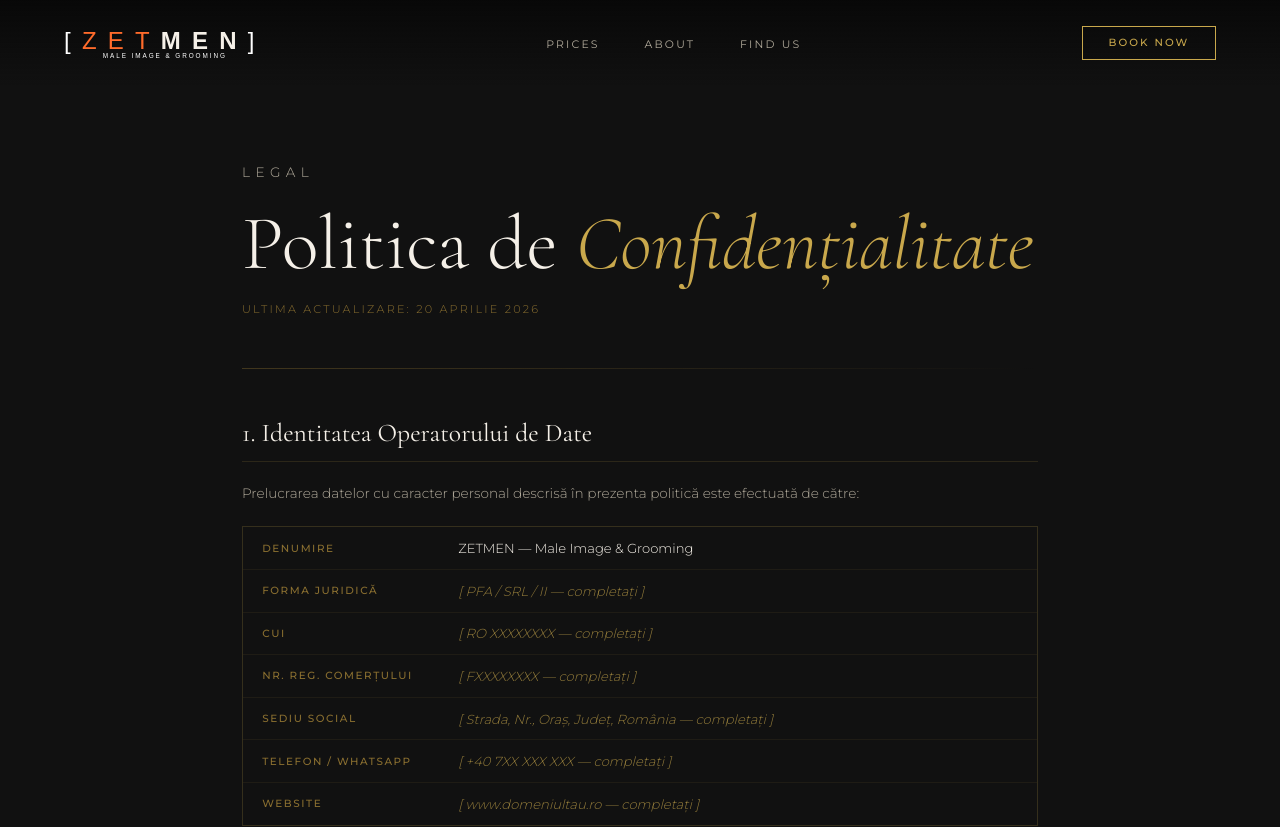
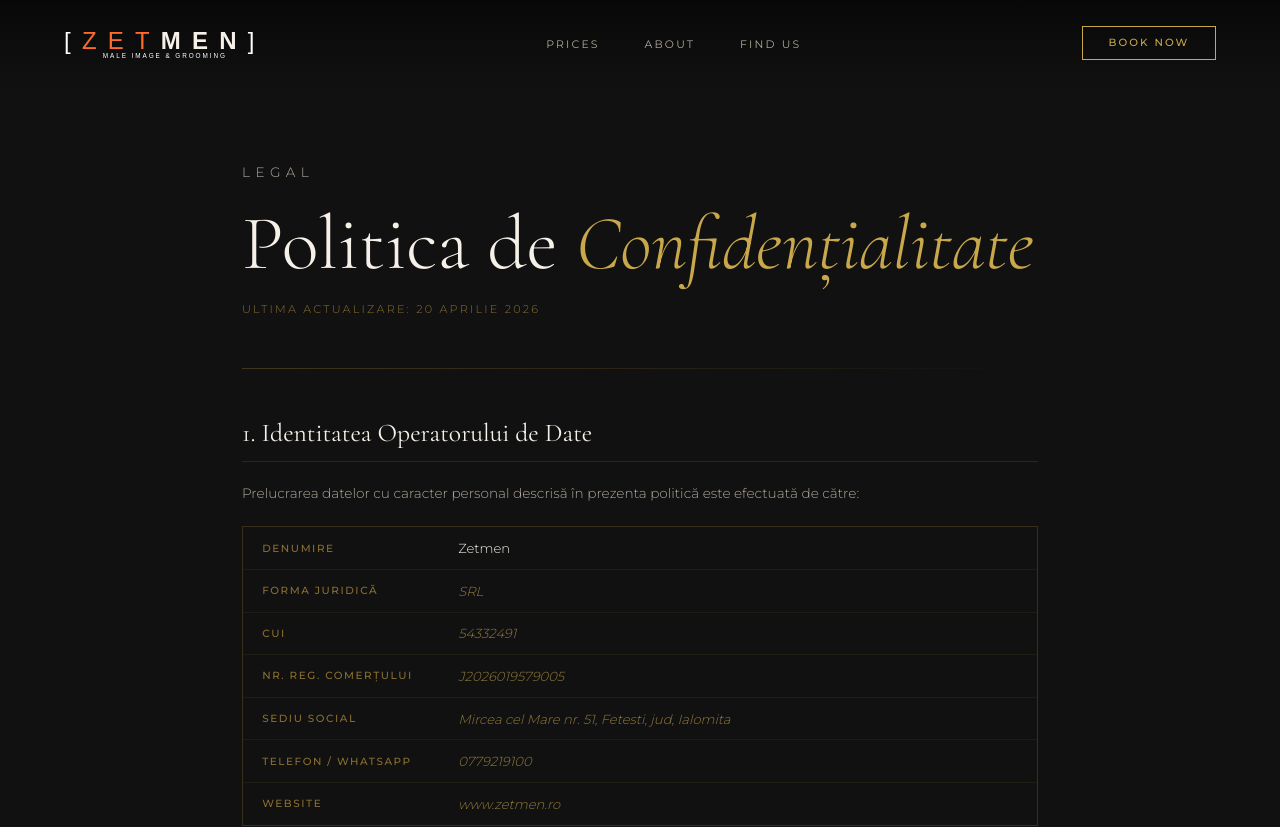
Before and after one commit to ionelnitu/ZetMenSalon, an Angular app: page /privacy in a window 1280 px wide. Shown: the top 827 px of the page. Built offline with nearby package versions, Linux system fonts and the light colour scheme.

Commit message:
adjusting the images and add more certificates

```diff
--- a/src/app/components/ceo/ceo.component.html
+++ b/src/app/components/ceo/ceo.component.html
@@ -60,3 +60,4 @@
 
   </div>
 </section>
+<app-footer></app-footer>
--- a/src/app/components/ceo/ceo.component.ts
+++ b/src/app/components/ceo/ceo.component.ts
@@ -2,6 +2,7 @@ import { Component, AfterViewInit, ElementRef, QueryList, ViewChildren } from '@
 import { CommonModule } from '@angular/common';
 import { RouterLink } from '@angular/router';
 import { NavbarComponent } from '../navbar/navbar.component';
+import { FooterComponent } from '../footer/footer.component';
 
 interface Accomplishment {
   image: string[];
@@ -13,7 +14,7 @@ interface Accomplishment {
 @Component({
   selector: 'app-ceo',
   standalone: true,
-  imports: [CommonModule, RouterLink, NavbarComponent],
+  imports: [CommonModule, RouterLink, NavbarComponent,FooterComponent],
   templateUrl: './ceo.component.html',
   styleUrl: './ceo.component.scss',
 })
@@ -53,7 +54,7 @@ export class CeoComponent implements AfterViewInit {
     },
     {
       image: ['assets/6thCertificate.jpeg', 'assets/7thCertificate.jpeg'],
-      year: '2026',
+      year: '18th January 2026',
       title: 'Inspire Barber Academy Brasov',
       desc: 'Locul unde l-am cunoscut pe George Hali. Un profesionist extraordinar, un om de o calitate rar intalnita si un prieten de nadejde. Aici am avut parte de o experienta cu o incarcatura de informatii practice si teoretice pe care nu le-am intalnit nicaieri.  Intr-o atmosfera relaxanta si plina de sens am obtinut extrem de multe tipsuri de a obtine rezultate extraordinare intr-un timp mult mai scurt. George este un maestru al rabdarii si al creativitatii, de care are nevoie oricine macar o data in cariera. Am practicat fade-uri, forme de top, forme si vopsit barba intr-o maniera dincolo de limitele stricte ale tehnicilor de baza. Bagajul de informatii cu care am plecat mi-a imbunatatit calitatea lucrarilor, timpul de lucru si mi-a oferit mai multa incredere.',
     }, {
@@ -64,7 +65,7 @@ export class CeoComponent implements AfterViewInit {
     },
     {
       image: ['assets/2ndCertificate.jpg'],
-      year: '25th October 2025',
+      year: '25th October 2024',
       title: 'The Quarters Academy Birmingham,',
       desc: 'Aici am avut curs intensiv de barbering cu o echipa extraordinara. Am studiat partea teoretica si practica la un nivel academic in ceea ce priveste tehnicile de fade si foarfeca, tipurile de par, anatomia scalpului si alegerea formei tunsorii. Un curs care te ajuta sa intelegi daca mergi mai departe sau nu.  Unde doar pasiunea si dorinta de a fi mai bun ca ieri, sunt criteriile de baza.',
     }
--- a/src/app/components/navbar/navbar.component.html
+++ b/src/app/components/navbar/navbar.component.html
@@ -2,7 +2,7 @@
 <div class="mobile-menu" [class.open]="menuOpen()">
   <button class="mobile-close" (click)="closeMenu()">✕</button>
   <a routerLink="/prices" (click)="closeMenu()">Prices</a>
-  <a routerLink="/"   (click)="closeMenu()">About</a>
+  <a [routerLink]="['/about-me']" fragment="ceo"(click)="closeMenu()">About</a>
   <a routerLink="/" (click)="closeMenu()">Find Us</a>
   <a routerLink="/" class="mobile-cta" (click)="closeMenu()">Book Now</a>
 </div>
@@ -16,7 +16,7 @@
 
   <ul class="nav-links">
     <li><a routerLink="/prices" >Prices</a></li>
-    <li><a [routerLink]="['/']" fragment="about">About</a></li>
+    <li><a [routerLink]="['/about-me']" fragment="ceo">About</a></li>
     <li><a [routerLink]="['/']" fragment="find-us">Find Us</a></li>
   </ul>
 
--- a/src/app/components/privacy/privacy.component.html
+++ b/src/app/components/privacy/privacy.component.html
@@ -24,31 +24,31 @@
         <div class="operator-box">
           <div class="operator-row">
             <span class="op-label">Denumire</span>
-            <span class="op-value">ZETMEN — Male Image &amp; Grooming</span>
+            <span class="op-value">Zetmen</span>
           </div>
           <div class="operator-row">
             <span class="op-label">Forma juridică</span>
-            <span class="op-value op-placeholder">[ PFA / SRL / II — completați ]</span>
+            <span class="op-value op-placeholder">SRL</span>
           </div>
           <div class="operator-row">
             <span class="op-label">CUI</span>
-            <span class="op-value op-placeholder">[ RO XXXXXXXX — completați ]</span>
+            <span class="op-value op-placeholder">54332491</span>
           </div>
           <div class="operator-row">
             <span class="op-label">Nr. Reg. Comerțului</span>
-            <span class="op-value op-placeholder">[ FXXXXXXXX — completați ]</span>
+            <span class="op-value op-placeholder">J2026019579005</span>
           </div>
           <div class="operator-row">
             <span class="op-label">Sediu social</span>
-            <span class="op-value op-placeholder">[ Strada, Nr., Oraș, Județ, România — completați ]</span>
+            <span class="op-value op-placeholder">Mircea cel Mare nr. 51, Fetesti, jud, Ialomita</span>
           </div>
           <div class="operator-row">
             <span class="op-label">Telefon / WhatsApp</span>
-            <span class="op-value op-placeholder">[ +40 7XX XXX XXX — completați ]</span>
+            <span class="op-value op-placeholder">0779219100</span>
           </div>
           <div class="operator-row">
             <span class="op-label">Website</span>
-            <span class="op-value op-placeholder">[ www.domeniultau.ro — completați ]</span>
+            <span class="op-value op-placeholder">www.zetmen.ro</span>
           </div>
         </div>
         <p>
```
Also changed, not shown: src/assets/8thCertificate.jpeg.
